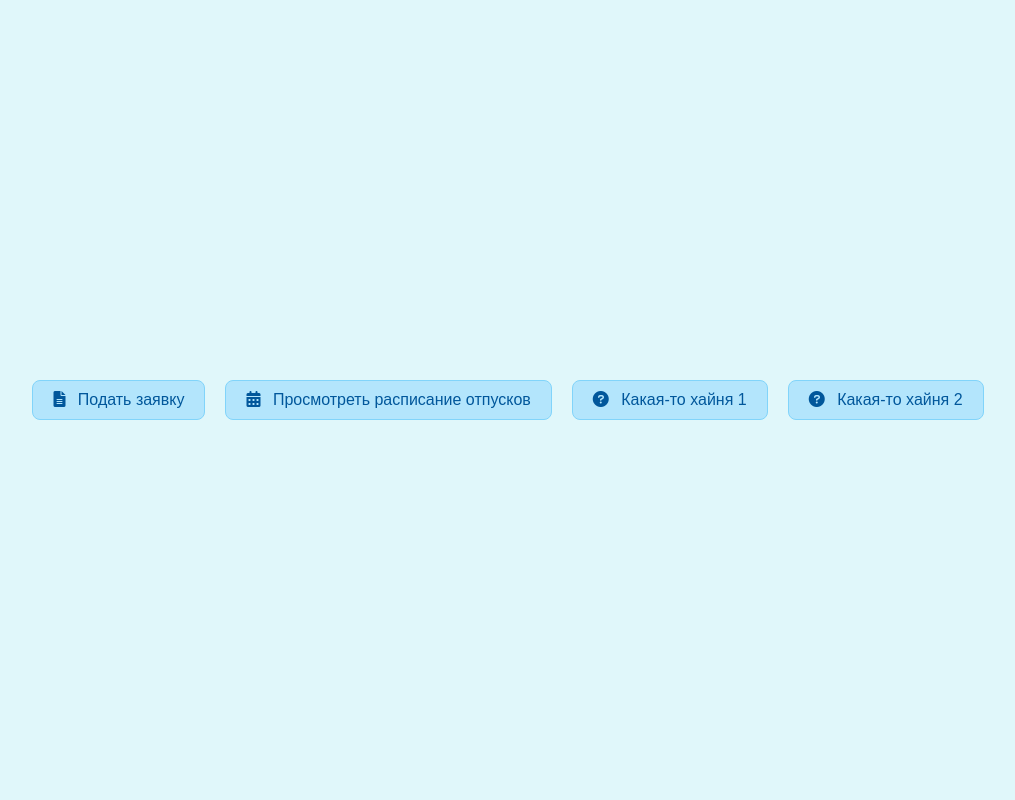
After one commit to VetkaSBC/GorElectroTrans, a Django app: page /menu/ in a window 1280 px wide. The commit adds this page. Shown: the whole page, without its empty margins (132-1147 px from the left). Run offline with Django 5.2, Linux system fonts and the light colour scheme.

Commit message:
First commit

```diff
--- a/itsite/itsite/settings.py
+++ b/itsite/itsite/settings.py
@@ -80,7 +80,7 @@ DATABASES = {
         'ENGINE': 'django.db.backends.mysql',
         'NAME': 'example',
         'USER': 'root',
-        'PASSWORD': 'A1l2e3k4s5e6y7',
+        'PASSWORD': 'vdv32514',
         'HOST': 'localhost',   # Или IP-адрес вашего сервера MySQL
         'PORT': '3306',        # Порт, на котором запущен MySQL
     }
--- a/itsite/main/static/css/register.css
+++ b/itsite/main/static/css/register.css
@@ -4,7 +4,7 @@
     flex-direction: column;
     align-items: center;
     justify-content: center;
-    background: #f9f9f9;
+    background: #d2e4ff;
     padding: 30px;
     border-radius: 10px;
     box-shadow: 0 4px 8px rgba(0, 0, 0, 0.1);
--- /dev/null
+++ b/itsite/main/templates/main/menu.html
@@ -0,0 +1,108 @@
+{% load static %}
+{% block extra_css %}
+    <link rel="stylesheet" href="https://cdnjs.cloudflare.com/ajax/libs/font-awesome/6.0.0-beta3/css/all.min.css">
+    <style>
+        body {
+            font-family: Arial, sans-serif;
+            display: flex;
+            justify-content: center;
+            align-items: center;
+            height: 100vh;
+            margin: 0;
+            background-color: #e0f7fa; /* Светло-голубой фон */
+            overflow: hidden; /* Чтобы убрать скролл во время анимации */
+        }
+
+        .menu {
+            display: flex;
+            gap: 20px;
+            opacity: 0;
+            transform: translateY(50px);
+            transition: opacity 1s, transform 1s;
+        }
+
+        .menu-item {
+            background-color: #b3e5fc; /* Голубой цвет для карточек */
+            border: 1px solid #81d4fa; /* Голубая рамка */
+            border-radius: 8px;
+            padding: 10px 20px; /* Уменьшенное и гибкое пространство */
+            text-align: center;
+            transition: transform 0.3s, box-shadow 0.3s;
+            color: #01579b; /* Тёмно-синий цвет текста */
+            white-space: nowrap; /* Текст в одну строку */
+            display: inline-block; /* Размер блока зависит от текста */
+        }
+
+        .menu-item:hover {
+            transform: scale(1.1);
+            box-shadow: 0 4px 8px rgba(0, 0, 0, 0.2);
+        }
+
+        .menu-item i {
+            margin-right: 8px; /* Отступ справа для иконок */
+        }
+
+        /* Анимация для экрана загрузки */
+        .preloader {
+            position: fixed;
+            top: 0;
+            left: 0;
+            width: 100%;
+            height: 100%;
+            background-color: #01579b;
+            display: flex;
+            justify-content: center;
+            align-items: center;
+            z-index: 9999;
+            transition: opacity 2s;
+        }
+
+        .preloader.hidden {
+            opacity: 0;
+            pointer-events: none;
+        }
+
+        .preloader img {
+            width: 80%;
+            height: 80%;
+            object-fit: contain; /* Сохраняет пропорции логотипа */
+        }
+    </style>
+{% endblock %}
+{% block content %}
+<body>
+    <!-- Экран загрузки -->
+    <div class="preloader">
+        <img src="{% static 'images/logo1.png' %}" alt="Загрузка...">
+    </div>
+
+    <div class="menu">
+        <div class="menu-item">
+            <i class="fas fa-file-alt"></i> Подать заявку
+        </div>
+        <div class="menu-item">
+            <i class="fas fa-calendar-alt"></i> Просмотреть расписание отпусков
+        </div>
+        <div class="menu-item">
+            <i class="fas fa-question-circle"></i> Какая-то хайня 1
+        </div>
+        <div class="menu-item">
+            <i class="fas fa-question-circle"></i> Какая-то хайня 2
+        </div>
+    </div>
+
+    <script>
+        // Ожидание полной загрузки страницы
+        window.addEventListener('load', function() {
+            const preloader = document.querySelector('.preloader');
+            preloader.classList.add('hidden');
+
+            const menu = document.querySelector('.menu');
+            setTimeout(() => {
+                menu.style.opacity = 1;
+                menu.style.transform = 'translateY(0)';
+            }, 1000); // Задержка для завершения анимации экрана загрузки
+        });
+    </script>
+</body>
+{% endblock %}
--- a/itsite/main/urls.py
+++ b/itsite/main/urls.py
@@ -6,6 +6,8 @@ from . import views
 from .views import *
 
 urlpatterns = [
+    path('menu/', menu, name='menu'),
+    path('auth/', views.auth_view, name='auth'),
     path('', views.main, name = 'home'),
     path('about', views.about),
     path('register/', register, name='register'),
--- a/itsite/main/views.py
+++ b/itsite/main/views.py
@@ -1,6 +1,8 @@
 from django.contrib.auth.decorators import login_required
 from django.http import HttpResponse, HttpResponseNotFound
 from django.shortcuts import render, redirect
+
+
 
 from .models import *
 from django.contrib.auth import login, authenticate, logout
@@ -122,3 +124,32 @@ def admin_dashboard_view(request):
             })
 
     return render(request, 'main/admin_dashboard.html', {'employee_data': employee_data})
+
+# views.py
+def auth_view(request):
+    login_form = LoginForm(request=request, data=request.POST if request.method == 'POST' and 'login' in request.POST else None)
+    register_form = RegisterUserForm(request.POST if request.method == 'POST' and 'register' in request.POST else None)
+
+    if request.method == 'POST':
+        if 'login' in request.POST and login_form.is_valid():
+            user = login_form.get_user()
+            if user:
+                login(request, user)
+                return redirect('apps')
+        elif 'register' in request.POST and register_form.is_valid():
+            user = register_form.save()
+            profile = UserProfile(user=user, patronymic=register_form.cleaned_data.get('patronymic'), position=register_form.cleaned_data.get('position'))
+            profile.save()
+            login(request, user)
+            return redirect('apps')
+
+    context = {
+        'login_form': login_form,
+        'register_form': register_form
+    }
+    return render(request, 'main/auth.html', context)
+
+
+def menu(request):
+    # Логика вашего представления здесь
+    return render(request, 'main/menu.html')
```
Also changed, not shown: itsite/main/static/css/auth.css (added, +94 -0 lines), itsite/main/static/js/auth.js (added, +14 -0 lines), itsite/main/templates/main/auth.html (added, +32 -0 lines), itsite/main/templates/main/register.html (+3 -4 lines), itsite/main/static/images/logo1.png (added).
